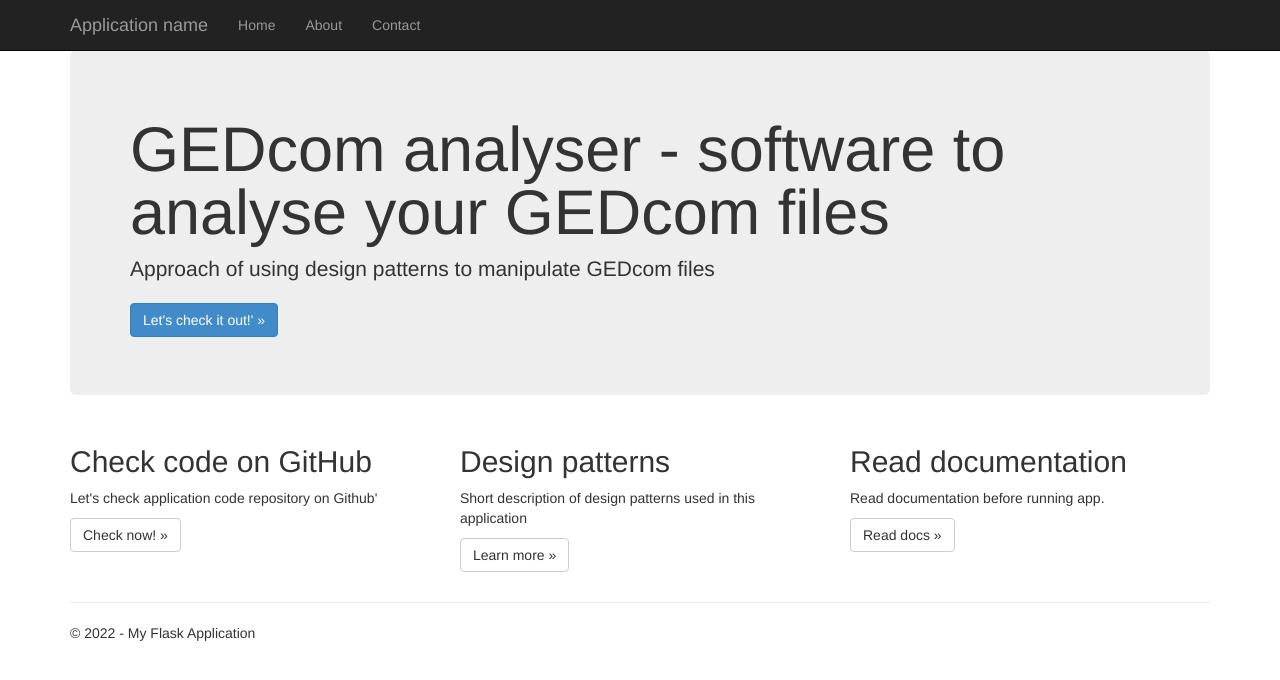
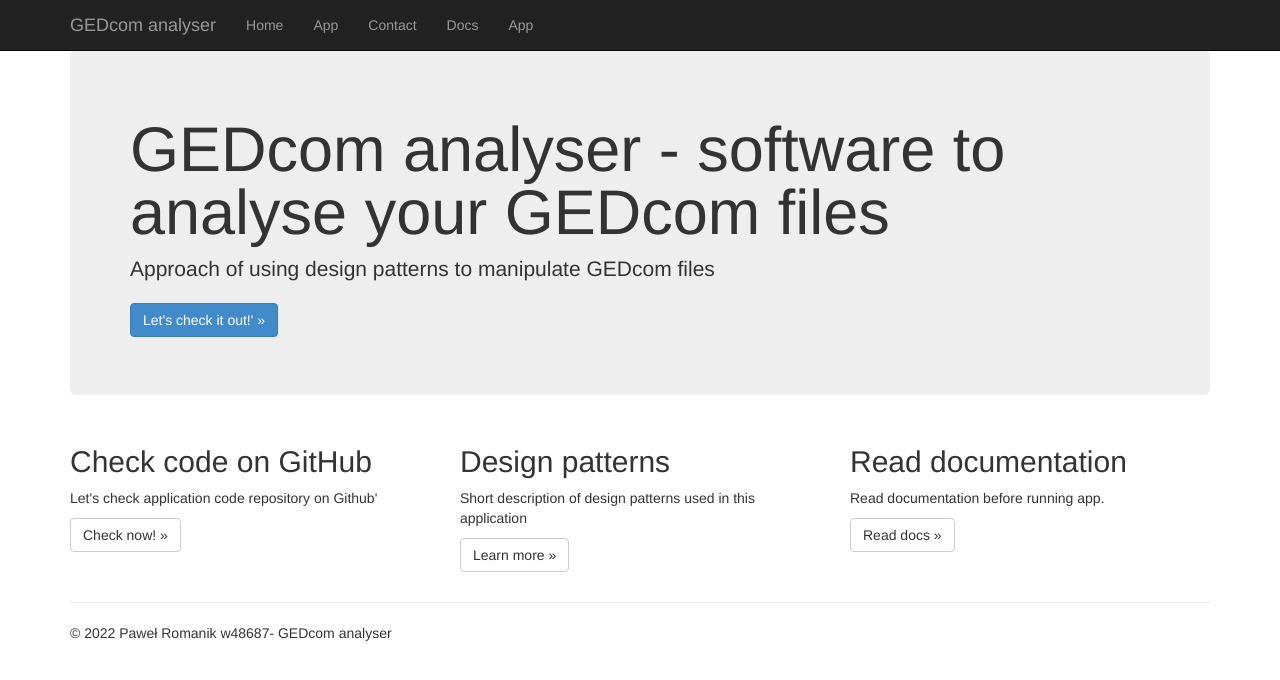
Before and after one commit to w48687PRomanik/w48687_wzorce_projektowe, a Flask app: page / in a window 1280 px wide. Shown: the top 680 px of the page. Run offline with Flask 2, Linux system fonts and the light colour scheme; some libraries are stand-ins or nearby versions.

Commit message:
Added docs and apps html files

```diff
--- a/w48687_wzorce_projektowe/templates/layout.html
+++ b/w48687_wzorce_projektowe/templates/layout.html
@@ -3,7 +3,7 @@
 <head>
     <meta charset="utf-8" />
     <meta name="viewport" content="width=device-width, initial-scale=1.0">
-    <title>{{ title }} - My Flask Application</title>
+    <title>{{ title }} - GEDcom analyser</title>
     <link rel="stylesheet" type="text/css" href="/static/content/bootstrap.min.css" />
     <link rel="stylesheet" type="text/css" href="/static/content/site.css" />
     <script src="/static/scripts/modernizr-2.6.2.js"></script>
@@ -18,13 +18,15 @@
                     <span class="icon-bar"></span>
                     <span class="icon-bar"></span>
                 </button>
-                <a href="/" class="navbar-brand">Application name</a>
+                <a href="/" class="navbar-brand">GEDcom analyser</a>
             </div>
             <div class="navbar-collapse collapse">
                 <ul class="nav navbar-nav">
                     <li><a href="{{ url_for('home') }}">Home</a></li>
-                    <li><a href="{{ url_for('about') }}">About</a></li>
+                    <li><a href="{{ url_for('about') }}">App</a></li>
                     <li><a href="{{ url_for('contact') }}">Contact</a></li>
+                    <li><a href="{{ url_for('docs') }}">Docs</a></li>
+                    <li><a href="{{ url_for('app') }}">App</a></li>
                 </ul>
             </div>
         </div>
@@ -34,7 +36,7 @@
         {% block content %}{% endblock %}
         <hr />
         <footer>
-            <p>&copy; {{ year }} - My Flask Application</p>
+            <p>&copy; {{ year }} Paweł Romanik w48687- GEDcom analyser </p>
         </footer>
     </div>
 
--- a/w48687_wzorce_projektowe/views.py
+++ b/w48687_wzorce_projektowe/views.py
@@ -35,3 +35,23 @@ def about():
         year=datetime.now().year,
         message='Your application description page.'
     )
+
+@app.route('/docs')
+def docs():
+    """Renders the about page."""
+    return render_template(
+        'docs.html',
+        title='Docs',
+        year=datetime.now().year,
+        message='Documentation'
+    )
+
+@app.route('/app')
+def app():
+    """Renders the about page."""
+    return render_template(
+        'app.html',
+        title='App',
+        year=datetime.now().year,
+        message='Application'
+    )
```
Also changed, not shown: w48687_wzorce_projektowe/templates/app.html (added, +25 -0 lines), w48687_wzorce_projektowe/templates/docs.html (added, +25 -0 lines), 1 other file.
